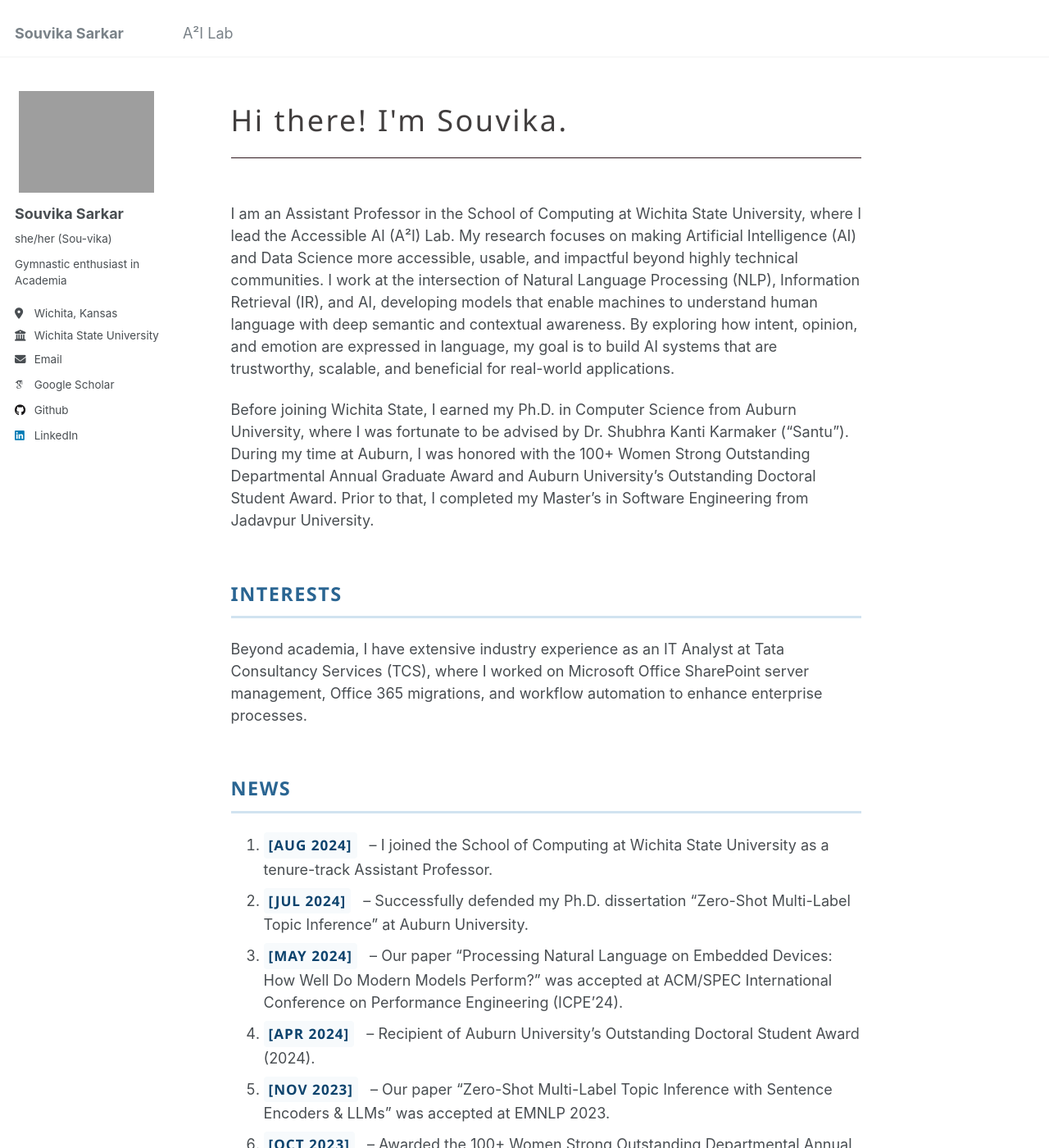
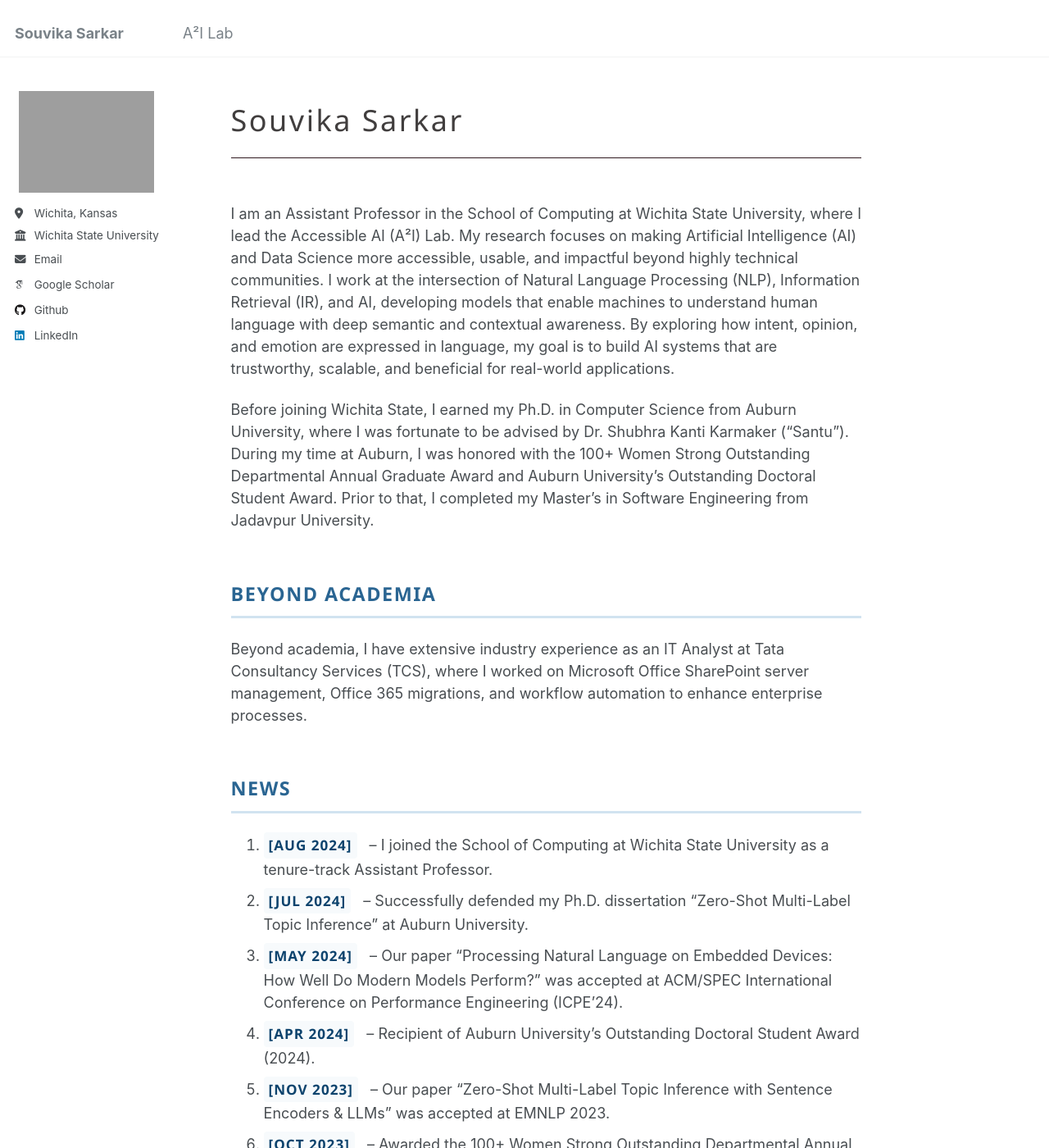
Before and after one commit to Souvika/souvika.github.io, a Jekyll site: the page built from _pages/about.md, in a window 1280 px wide and 1400 px high. Shown: the whole window at 82% size. Built offline with Jekyll 4.4.1, drawn with Linux system fonts in a browser that asks for light colours; some web fonts are replaced.

Commit message:
Update about and format

```diff
--- a/_config.yml
+++ b/_config.yml
@@ -22,9 +22,9 @@ repository               : "Souvika/souvika.github.io"
 author:
   # Biographic information
   avatar           : "profile_v2.jpg"
-  name             : "Souvika Sarkar"
-  pronouns         : "she/her (Sou-vika)"
-  bio              : "Gymnastic enthusiast in Academia"
+  #name             : "Souvika Sarkar"
+  #pronouns         : "she/her (Sou-vika)"
+  #bio              : "Gymnastic enthusiast in Academia"
   location         : "Wichita, Kansas"
   employer         : "Wichita State University"
   uri              : # URL
--- a/_pages/about.md
+++ b/_pages/about.md
@@ -7,13 +7,13 @@ redirect_from:
   - /about.html
 ---
 
-<div class="main-title">Hi there! I'm Souvika.</div>
+<div class="main-title">Souvika Sarkar</div>
 
 I am an Assistant Professor in the School of Computing at Wichita State University, where I lead the Accessible AI (A²I) Lab. My research focuses on making Artificial Intelligence (AI) and Data Science more accessible, usable, and impactful beyond highly technical communities. I work at the intersection of Natural Language Processing (NLP), Information Retrieval (IR), and AI, developing models that enable machines to understand human language with deep semantic and contextual awareness. By exploring how intent, opinion, and emotion are expressed in language, my goal is to build AI systems that are trustworthy, scalable, and beneficial for real-world applications.
 
 Before joining Wichita State, I earned my Ph.D. in Computer Science from Auburn University, where I was fortunate to be advised by Dr. Shubhra Kanti Karmaker (“Santu”). During my time at Auburn, I was honored with the 100+ Women Strong Outstanding Departmental Annual Graduate Award and Auburn University’s Outstanding Doctoral Student Award. Prior to that, I completed my Master’s in Software Engineering from Jadavpur University.
 
-<div class="section-header">Interests</div>
+<div class="section-header">Beyond Academia</div>
 Beyond academia, I have extensive industry experience as an IT Analyst at Tata Consultancy Services (TCS), where I worked on Microsoft Office SharePoint server management, Office 365 migrations, and workflow automation to enhance enterprise processes.
 
 <div class="section-header">News</div>
--- a/_sass/_base.scss
+++ b/_sass/_base.scss
@@ -347,7 +347,7 @@ nav {
   color: #413e3e; /* a professional muted blue */
   margin: 0 0 1.5em 0;
   padding-bottom: 0.5em;
-  border-bottom: 1px solid #301920; /* soft accent underline */
+  border-bottom: 0.5px solid #301920; /* soft accent underline */
   text-transform: none;
   letter-spacing: 2.5px;
 }
```
